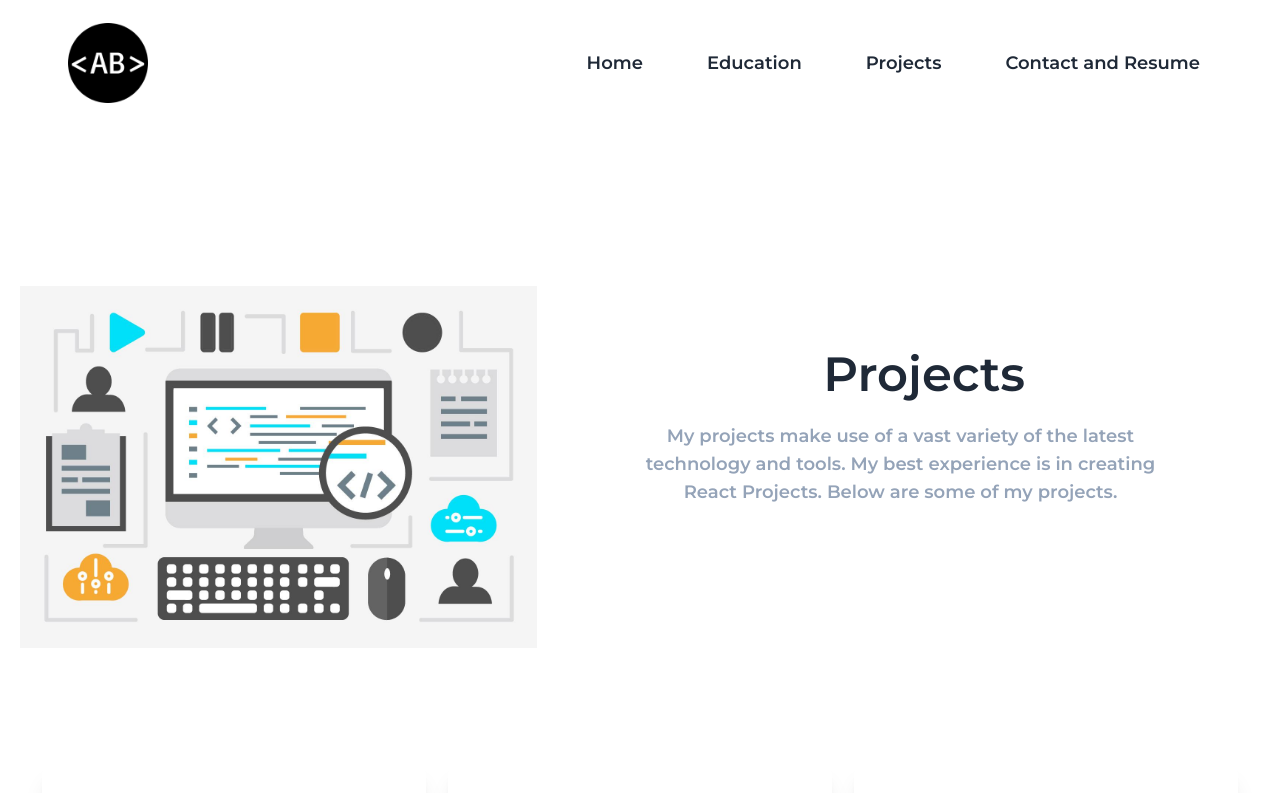
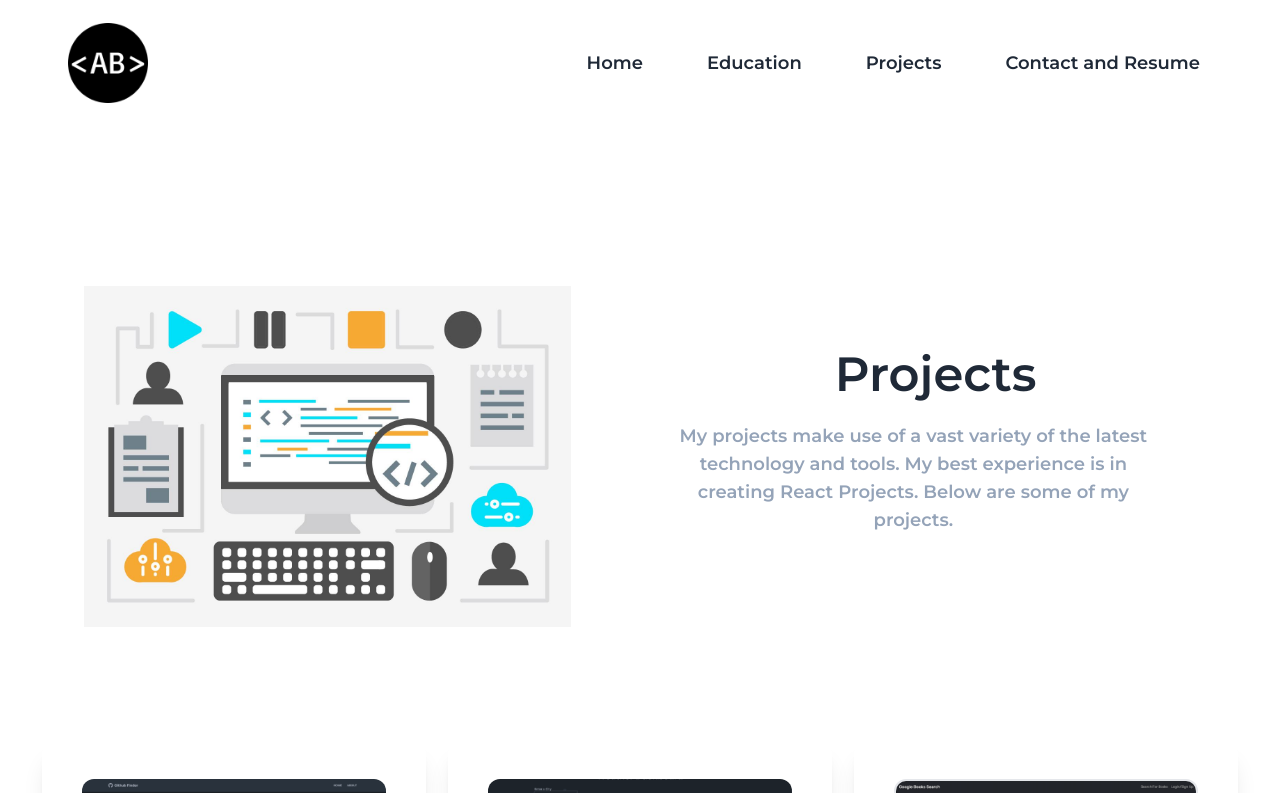
Before and after one commit to adam-brannon09/portfolio, a React (Create React App) app: page /projects in a window 1280 px wide. Shown: the top 793 px of the page. Built offline with nearby package versions, Linux system fonts and the light colour scheme.

Commit message:
more sizing adjustments for mobile

```diff
--- a/src/components/Intro.jsx
+++ b/src/components/Intro.jsx
@@ -4,7 +4,7 @@ import Picture from './Picture'
 
 function Intro() {
     return (
-        <div className="flex flex-wrap xs:w-full xs:mt-12 lg:mt-0">
+        <div className="flex flex-wrap xs:w-full xs:mt-12 xs:mx-0 lg:mt-0">
             {/* hello world */}
             <div className='lg:basis-3/6  lg:mx-20 xs:ml-20 xs:w-max lg:mt-40'>
                 <h1 className='  xs:text-3xl lg:text-6xl font-semibold '>Hello World 👋!</h1>
@@ -19,13 +19,13 @@ function Intro() {
                         <li className='ml-3 text-4xl' style={{ color: "#0866FF" }}><Link to='https://www.facebook.com/adam.brannon.9'><FaFacebook /></Link></li>
                     </ul>
                     <br />
-                    <Link to='/contact' className='btn btn-success btn-wide text-white hover:shadow-xl ml-5 mt-5 xs:mx-auto'>Contact Me</Link>
+
                 </div>
-
+                <Link to='/contact' className='btn btn-success btn-wide text-white hover:shadow-xl mt-5 mx-auto'>Contact Me</Link>
             </div>
             {/* headshot */}
 
-            <div className='flex-auto xs:mt-20 lg:mt-10'>
+            <div className='flex-auto xs:mx-auto xs:mt-20 lg:mt-10'>
                 <Picture />
             </div>
 
--- a/src/components/ProjectsIntro.jsx
+++ b/src/components/ProjectsIntro.jsx
@@ -5,7 +5,7 @@ function ProjectsIntro() {
         <div className="lg:mt-40 xs:mt-12 ">
 
             {/* vector art */}
-            <div className="flex flex-row lg:mx-auto xs:justify-center xs:mx-0 ">
+            <div className="flex flex-row lg:ml-16 xs:justify-center xs:mx-2 ">
                 <div className='col basis-1/2 mx-auto max-[800px]:hidden'>
                     <img src={ProjectPic} className="w-5/6 " alt="development vector art" />
                 </div>
@@ -17,7 +17,6 @@ function ProjectsIntro() {
                         <p className='text-slate-400 font-semibold leading-9 xs:text-lg xs:w-screen lg:w-11/12'>My projects make use of a vast variety of the latest technology and tools. My best experience is in creating React Projects.  Below are some of my projects.</p>
                     </section>
                     <br />
-
                 </div>
             </div>
         </div>
```
